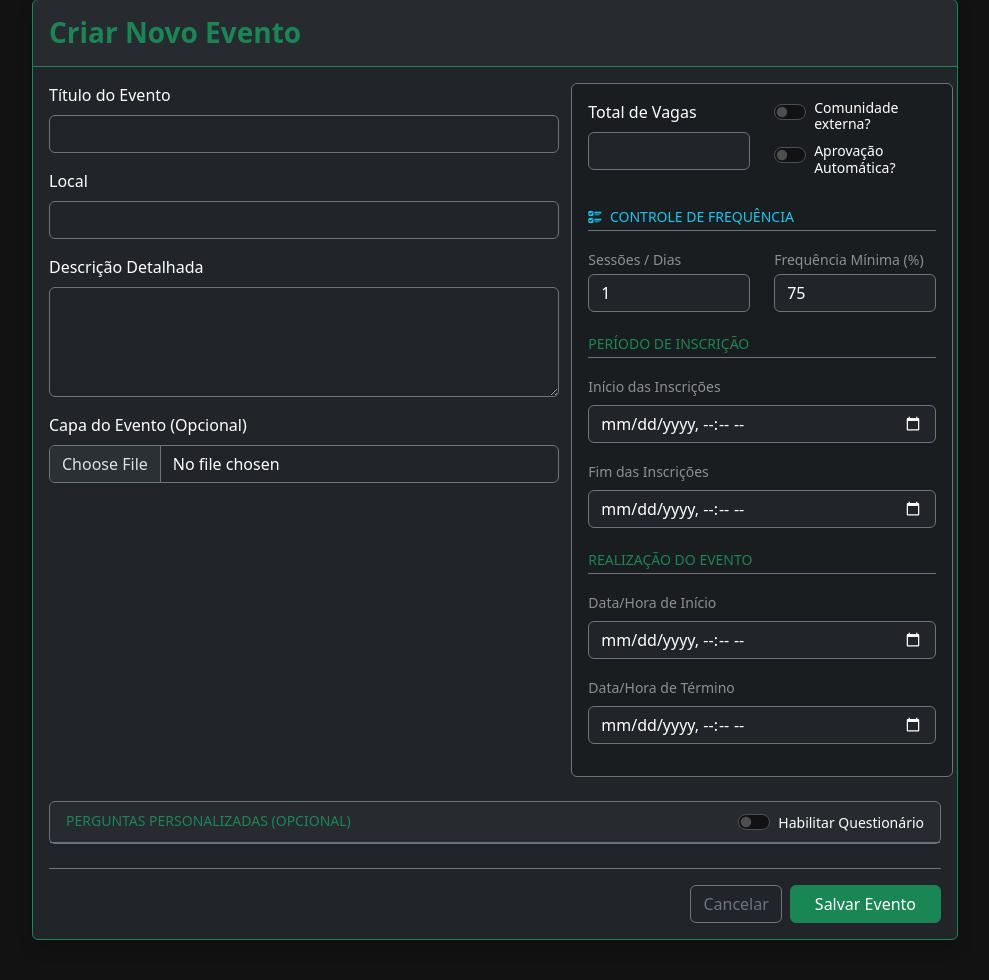
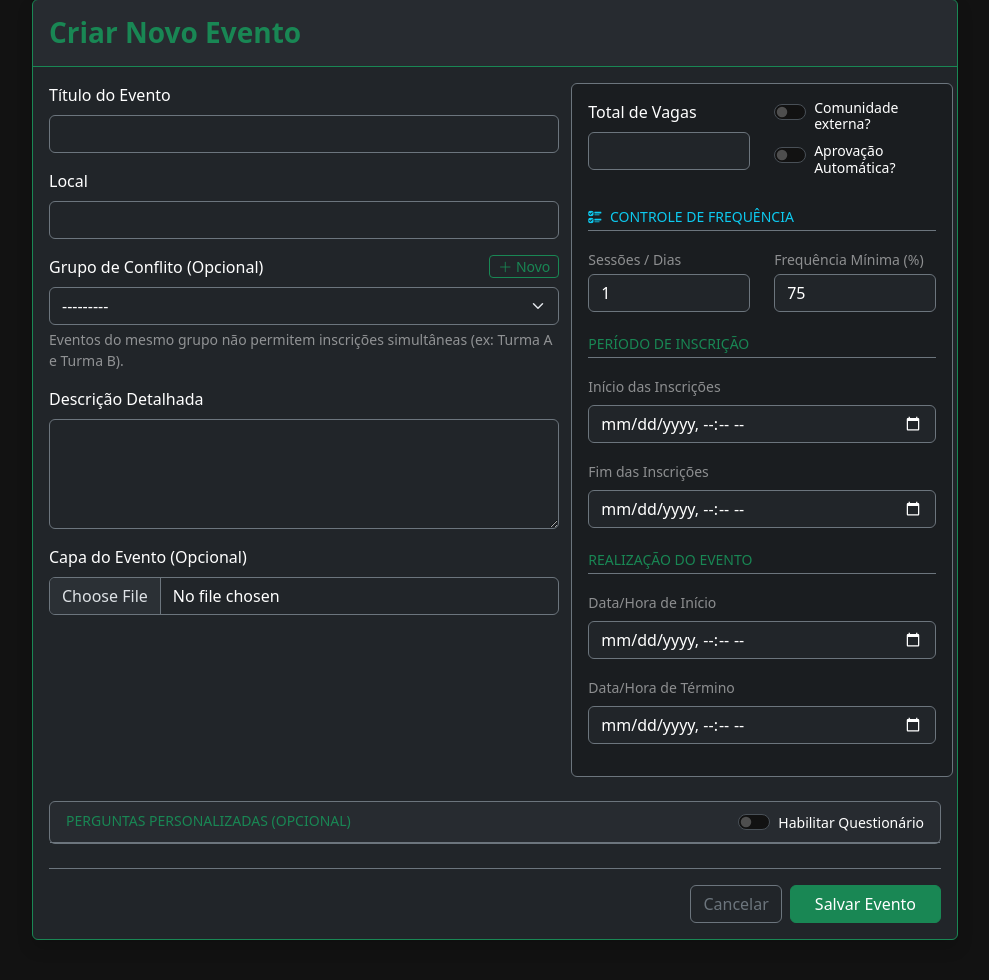
Before and after one commit to WagnerWolf/sistema_eventos, a Django app: page /painel/evento/novo/ in a window 1280 px wide. Shown: the part 92-1072 px from the top of the page, without its empty margins (145-1134 px from the left). Run offline with Django 5.2, Linux system fonts and the light colour scheme; the visitor is signed in with stand-in values (Sample User, id 1); data that the repository does not hold is empty; some libraries are stand-ins or nearby versions.

Commit message:
inclusão de grupos de eventos no momento da criação de evento

```diff
--- a/eventos/forms.py
+++ b/eventos/forms.py
@@ -5,7 +5,7 @@ class EventoForm(forms.ModelForm):
     class Meta:
         model = Evento
         fields = [
-            'titulo', 'descricao', 'local', 'vagas_totais',
+            'titulo', 'descricao', 'local', 'grupo', 'vagas_totais',
             'aberto_comunidade', 'inicio_inscricoes', 'fim_inscricoes',
             'data_inicio', 'data_fim', 'imagem_capa',
             'tem_questionario', 'questionario', 'aprovacao_automatica',
@@ -19,6 +19,7 @@ class EventoForm(forms.ModelForm):
             'data_inicio': forms.DateTimeInput(attrs={'type': 'datetime-local', 'class': 'form-control bg-dark text-white border-secondary'}),
             'data_fim': forms.DateTimeInput(attrs={'type': 'datetime-local', 'class': 'form-control bg-dark text-white border-secondary'}),
             'descricao': forms.Textarea(attrs={'rows': 4, 'class': 'form-control bg-dark text-white border-secondary'}),
+            'grupo': forms.Select(attrs={'class': 'form-select bg-dark text-white border-secondary'}),
 
             # 🚨 ADICIONADO: maxlength="200"
             'titulo': forms.TextInput(attrs={
--- a/eventos/templates/eventos/form_evento.html
+++ b/eventos/templates/eventos/form_evento.html
@@ -20,6 +20,18 @@
                             <div class="mb-3">
                                 <label class="form-label text-white">Local</label>
                                 {{ form.local }}
+                            </div>
+                            <div class="mb-3">
+                                <label class="form-label text-white d-flex justify-content-between align-items-center">
+                                    <span>Grupo de Conflito (Opcional)</span>
+                                    <button type="button" class="btn btn-sm btn-outline-success py-0 px-2" data-bs-toggle="modal" data-bs-target="#modalNovoGrupo">
+                                        <i class="bi bi-plus-lg"></i> Novo
+                                    </button>
+                                </label>
+                                {{ form.grupo }}
+                                <div class="form-text text-white-50 small mt-1">
+                                    Eventos do mesmo grupo não permitem inscrições simultâneas (ex: Turma A e Turma B).
+                                </div>
                             </div>
                             <div class="mb-3">
                                 <label class="form-label text-white">Descrição Detalhada</label>
@@ -136,6 +148,32 @@
         </div>
     </div>
 </div>
+<div class="modal fade" id="modalNovoGrupo" tabindex="-1" aria-hidden="true">
+  <div class="modal-dialog modal-dialog-centered">
+    <div class="modal-content bg-dark border-success">
+      <div class="modal-header border-success">
+        <h5 class="modal-title text-success">Criar Novo Grupo</h5>
+        <button type="button" class="btn-close btn-close-white" data-bs-dismiss="modal" aria-label="Close"></button>
+      </div>
+      <div class="modal-body">
+        <form id="formNovoGrupo">
+            <div class="mb-3">
+                <label class="form-label text-white">Nome do Grupo *</label>
+                <input type="text" class="form-control bg-dark text-white border-secondary" id="novoGrupoNome" maxlength="200" placeholder="Ex: Oficina de Python" required>
+            </div>
+            <div class="mb-3">
+                <label class="form-label text-white">Descrição (Opcional)</label>
+                <textarea class="form-control bg-dark text-white border-secondary" id="novoGrupoDescricao" rows="2" maxlength="500"></textarea>
+            </div>
+        </form>
+      </div>
+      <div class="modal-footer border-secondary">
+        <button type="button" class="btn btn-outline-secondary" data-bs-dismiss="modal">Cancelar</button>
+        <button type="button" class="btn btn-success" id="btnSalvarGrupo">Salvar Grupo</button>
+      </div>
+    </div>
+  </div>
+</div>
 <script>
 document.addEventListener("DOMContentLoaded", function() {
 
@@ -247,5 +285,67 @@ document.addEventListener("DOMContentLoaded", function() {
         atualizarLista();
     });
 });
+
+// --- Lógica AJAX para Criar Novo Grupo ---
+    const btnSalvarGrupo = document.getElementById('btnSalvarGrupo');
+    if (btnSalvarGrupo) {
+        btnSalvarGrupo.addEventListener('click', function() {
+            const nomeInput = document.getElementById('novoGrupoNome');
+            const descInput = document.getElementById('novoGrupoDescricao');
+            const nome = nomeInput.value.trim();
+            const desc = descInput.value.trim();
+
+            if (!nome) {
+                alert('O nome do grupo é obrigatório.');
+                nomeInput.focus();
+                return;
+            }
+
+            // Efeito de carregamento no botão
+            const btnOriginalText = btnSalvarGrupo.innerText;
+            btnSalvarGrupo.innerText = 'Salvando...';
+            btnSalvarGrupo.disabled = true;
+
+            const formData = new FormData();
+            formData.append('nome', nome);
+            formData.append('descricao', desc);
+            // Pega o token CSRF da página principal
+            formData.append('csrfmiddlewaretoken', document.querySelector('[name=csrfmiddlewaretoken]').value);
+
+            fetch("{% url 'api_criar_grupo' %}", {
+                method: 'POST',
+                body: formData,
+                headers: { 'X-Requested-With': 'XMLHttpRequest' }
+            })
+            .then(response => response.json())
+            .then(data => {
+                if (data.status === 'sucesso') {
+                    // Adiciona a nova opção no <select> do Django e a seleciona imediatamente
+                    const selectGrupo = document.getElementById('id_grupo');
+                    const newOption = new Option(data.nome, data.id, true, true);
+                    selectGrupo.add(newOption);
+
+                    // Esconde o modal suavemente
+                    const modalEl = document.getElementById('modalNovoGrupo');
+                    const modalInstance = bootstrap.Modal.getInstance(modalEl);
+                    modalInstance.hide();
+
+                    // Limpa os campos para uso futuro
+                    nomeInput.value = '';
+                    descInput.value = '';
+                } else {
+                    alert('Erro: ' + data.mensagem);
+                }
+            })
+            .catch(err => {
+                console.error('Erro de conexão:', err);
+                alert('Ocorreu um erro na rede ao tentar salvar o grupo.');
+            })
+            .finally(() => {
+                btnSalvarGrupo.innerText = btnOriginalText;
+                btnSalvarGrupo.disabled = false;
+            });
+        });
+    }
 </script>
 {% endblock %}
--- a/eventos/urls.py
+++ b/eventos/urls.py
@@ -23,5 +23,6 @@ urlpatterns = [
     path('consultar-inscricao/', views.consultar_inscricao, name='consultar_inscricao'),
     path('cancelar-inscricao/<int:inscricao_id>/', views.cancelar_inscricao, name='cancelar_inscricao'),
     path('checkin/<int:evento_id>/', views.checkin_evento, name='checkin_evento'),
+    path('painel/api/grupo/novo/', views.api_criar_grupo, name='api_criar_grupo'),
 
 ]
--- a/eventos/views.py
+++ b/eventos/views.py
@@ -1,7 +1,7 @@
 import xlwt
 from django.shortcuts import render, get_object_or_404, redirect
 from django.contrib import messages
-from .models import Evento, Inscricao
+from .models import Evento, Inscricao, GrupoEvento
 from django.contrib.auth.decorators import login_required
 from django.db.models import Count
 import openpyxl
@@ -21,6 +21,8 @@ from django.core.signing import TimestampSigner, SignatureExpired, BadSignature
 from datetime import timedelta
 from urllib.parse import urlencode
 import logging
+from django.http import JsonResponse
+from django.contrib.auth.decorators import permission_required
 
 logger = logging.getLogger('eventos')
 
@@ -730,3 +732,26 @@ def api_dados_monitoramento(request, evento_id):
         'total_presentes': total_presentes,
         'porcentagem': porcentagem
     })
+
+
+
+@login_required
+def api_criar_grupo(request):
+    if request.method == 'POST':
+        nome = request.POST.get('nome', '').strip()
+        descricao = request.POST.get('descricao', '').strip()
+
+        if not nome:
+            return JsonResponse({'status': 'erro', 'mensagem': 'O nome do grupo é obrigatório.'})
+
+        try:
+            grupo = GrupoEvento.objects.create(nome=nome, descricao=descricao)
+            return JsonResponse({
+                'status': 'sucesso',
+                'id': grupo.id,
+                'nome': grupo.nome
+            })
+        except Exception as e:
+            return JsonResponse({'status': 'erro', 'mensagem': str(e)})
+
+    return JsonResponse({'status': 'erro', 'mensagem': 'Método não permitido.'}, status=405)
```
